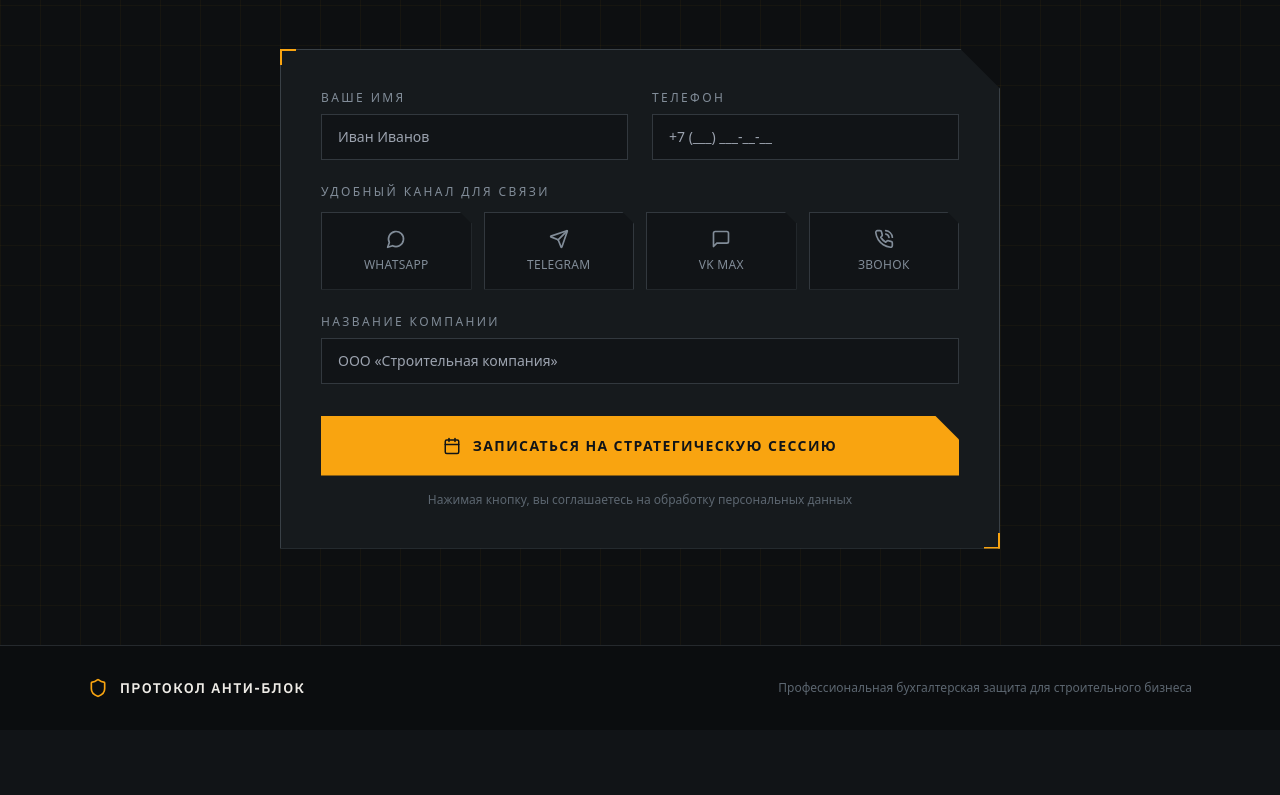
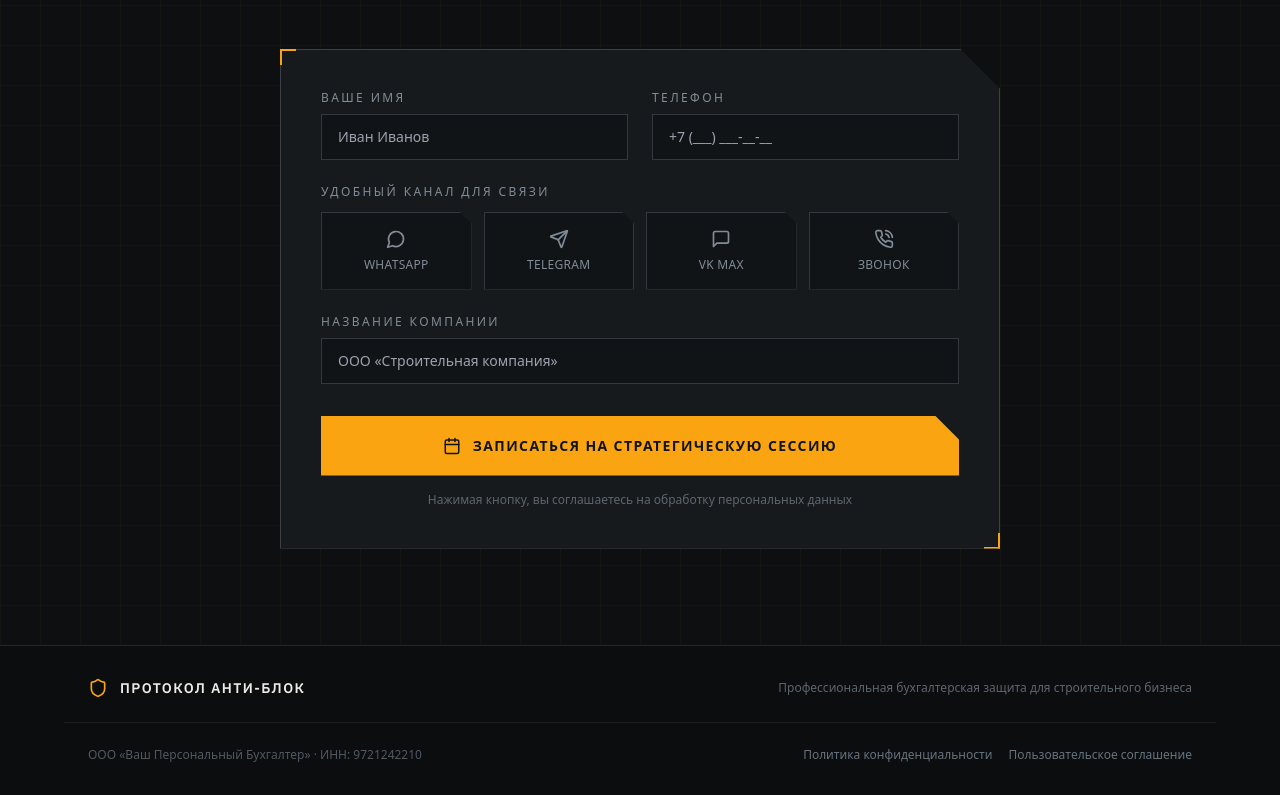
Before and after one commit to pr-poehali-dev/final-anti-block-offer, a React (Vite) app: page / in a window 1280 px wide. Shown: the part 4526-5321 px from the top of the page. Before the commit the page ends 5256 px from the top, so only its background shows below. Built offline with nearby package versions, Linux system fonts and the light colour scheme.

Commit message:
добавь в футер эти данные ООО "Ваш Персональный Бухгалтер" · ИНН: 9721242210 Политика конфиденциальности · Пользовательское соглашение

```diff
--- a/src/pages/Index.tsx
+++ b/src/pages/Index.tsx
@@ -403,6 +403,15 @@ const Index = () => {
             Профессиональная бухгалтерская защита для строительного бизнеса
           </div>
         </div>
+        <div className="max-w-6xl mx-auto px-6 mt-6 pt-6 flex flex-col md:flex-row justify-between items-center gap-3" style={{ borderTop: '1px solid hsl(210,10%,12%)' }}>
+          <span className="text-xs font-sans" style={{ color: 'hsl(210,10%,35%)' }}>
+            ООО «Ваш Персональный Бухгалтер» · ИНН: 9721242210
+          </span>
+          <div className="flex gap-4 text-xs font-sans">
+            <a href="#" style={{ color: 'hsl(210,10%,45%)' }} className="hover:opacity-70 transition-opacity">Политика конфиденциальности</a>
+            <a href="#" style={{ color: 'hsl(210,10%,45%)' }} className="hover:opacity-70 transition-opacity">Пользовательское соглашение</a>
+          </div>
+        </div>
       </footer>
 
     </div>
```
